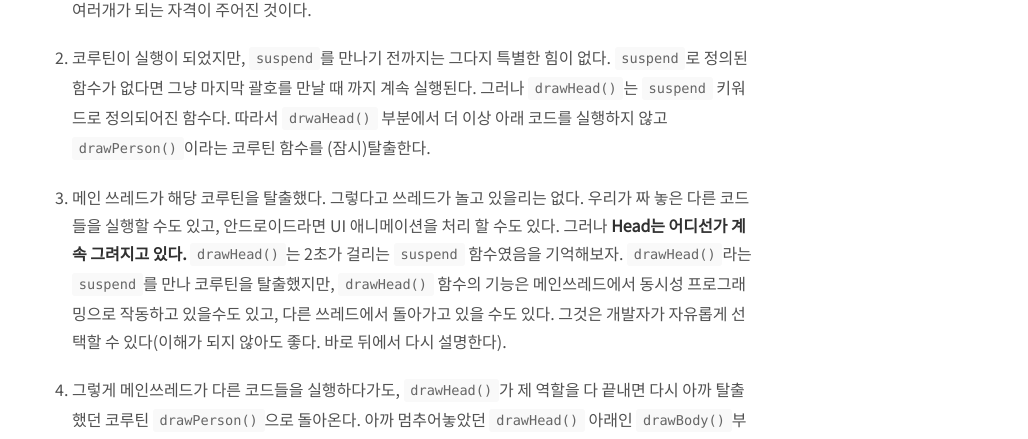
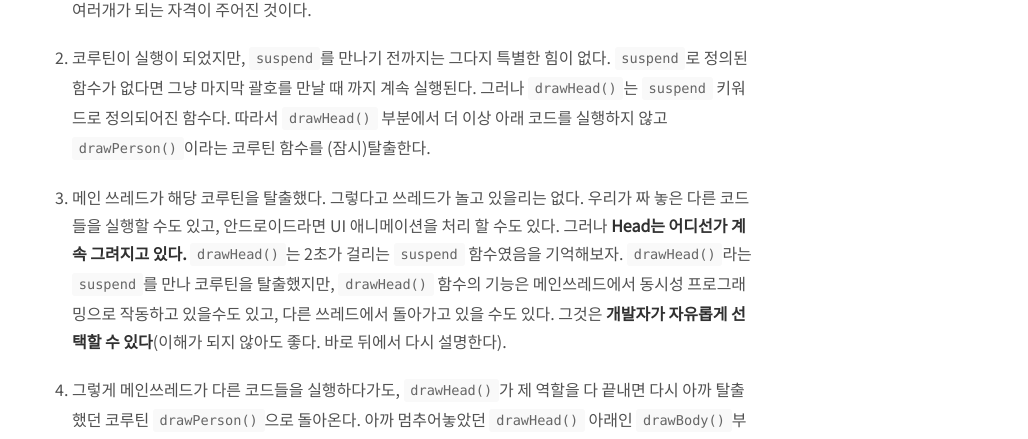
Before and after one commit to wooooooak/wooooooak.github.io, a Jekyll site: the page built from _posts/kotlin/2019-08-25-코틀린 코루틴 개념 익히기.md, in a window 1280 px wide and 900 px high, scrolled down 4379 px. Shown: the part 149-588 px from the top of the window, without its empty margins (248-1276 px from the left). Built offline with Jekyll 4.4.1, drawn with Linux system fonts in a browser that asks for light colours; nearby versions of some CDN libraries; some web fonts are replaced; comment, search, counter and statistics services are not loaded.

Commit message:
update post

```diff
--- a/_posts/kotlin/2019-08-25-코틀린 코루틴 개념 익히기.md
+++ b/_posts/kotlin/2019-08-25-코틀린 코루틴 개념 익히기.md
@@ -71,9 +71,9 @@ Sub Routine은 루틴에 진입하는 지점과 루틴을 빠져나오는 지점
 
 1. 쓰레드의 Main함수가 `drawPerson()`을 호출하면 `startCoroutine`블럭을 만나 코루틴이 된다(정확하게는 하나의 코루틴을 만들어 시작한다). 위에도 말했듯이 이제 `drawPerson()`은 진입점과 탈출점이 여러개가 되는 자격이 주어진 것이다.
 
-2. 코루틴이 실행이 되었지만, `suspend`를 만나기 전까지는 그다지 특별한 힘이 없다. `suspend`로 정의된 함수가 없다면 그냥 마지막 괄호를 만날 때 까지 계속 실행된다. 그러나 `drawHead()`는 `suspend` 키워드로 정의되어진 함수다. 따라서 `drwaHead()` 부분에서 더 이상 아래 코드를 실행하지 않고 `drawPerson()`이라는 코루틴 함수를 (잠시)탈출한다.
+2. 코루틴이 실행이 되었지만, `suspend`를 만나기 전까지는 그다지 특별한 힘이 없다. `suspend`로 정의된 함수가 없다면 그냥 마지막 괄호를 만날 때 까지 계속 실행된다. 그러나 `drawHead()`는 `suspend` 키워드로 정의되어진 함수다. 따라서 `drawHead()` 부분에서 더 이상 아래 코드를 실행하지 않고 `drawPerson()`이라는 코루틴 함수를 (잠시)탈출한다.
 
-3. 메인 쓰레드가 해당 코루틴을 탈출했다. 그렇다고 쓰레드가 놀고 있을리는 없다. 우리가 짜 놓은 다른 코드들을 실행할 수도 있고, 안드로이드라면 UI 애니메이션을 처리 할 수도 있다. 그러나 **Head는 어디선가 계속 그려지고 있다.** `drawHead()`는 2초가 걸리는 `suspend` 함수였음을 기억해보자. `drawHead()`라는 `suspend`를 만나 코루틴을 탈출했지만, `drawHead()` 함수의 기능은 메인쓰레드에서 동시성 프로그래밍으로 작동하고 있을수도 있고, 다른 쓰레드에서 돌아가고 있을 수도 있다. 그것은 개발자가 자유롭게 선택할 수 있다(이해가 되지 않아도 좋다. 바로 뒤에서 다시 설명한다).
+3. 메인 쓰레드가 해당 코루틴을 탈출했다. 그렇다고 쓰레드가 놀고 있을리는 없다. 우리가 짜 놓은 다른 코드들을 실행할 수도 있고, 안드로이드라면 UI 애니메이션을 처리 할 수도 있다. 그러나 **Head는 어디선가 계속 그려지고 있다.** `drawHead()`는 2초가 걸리는 `suspend` 함수였음을 기억해보자. `drawHead()`라는 `suspend`를 만나 코루틴을 탈출했지만, `drawHead()` 함수의 기능은 메인쓰레드에서 동시성 프로그래밍으로 작동하고 있을수도 있고, 다른 쓰레드에서 돌아가고 있을 수도 있다. 그것은 **개발자가 자유롭게 선택할 수 있다**(이해가 되지 않아도 좋다. 바로 뒤에서 다시 설명한다).
 
 4. 그렇게 메인쓰레드가 다른 코드들을 실행하다가도, `drawHead()`가 제 역할을 다 끝내면 다시 아까 탈출했던 코루틴 `drawPerson()`으로 돌아온다. 아까 멈추어놓았던 `drawHead()` 아래인 `drawBody()`부터 재개(resume)된다.
 
```
